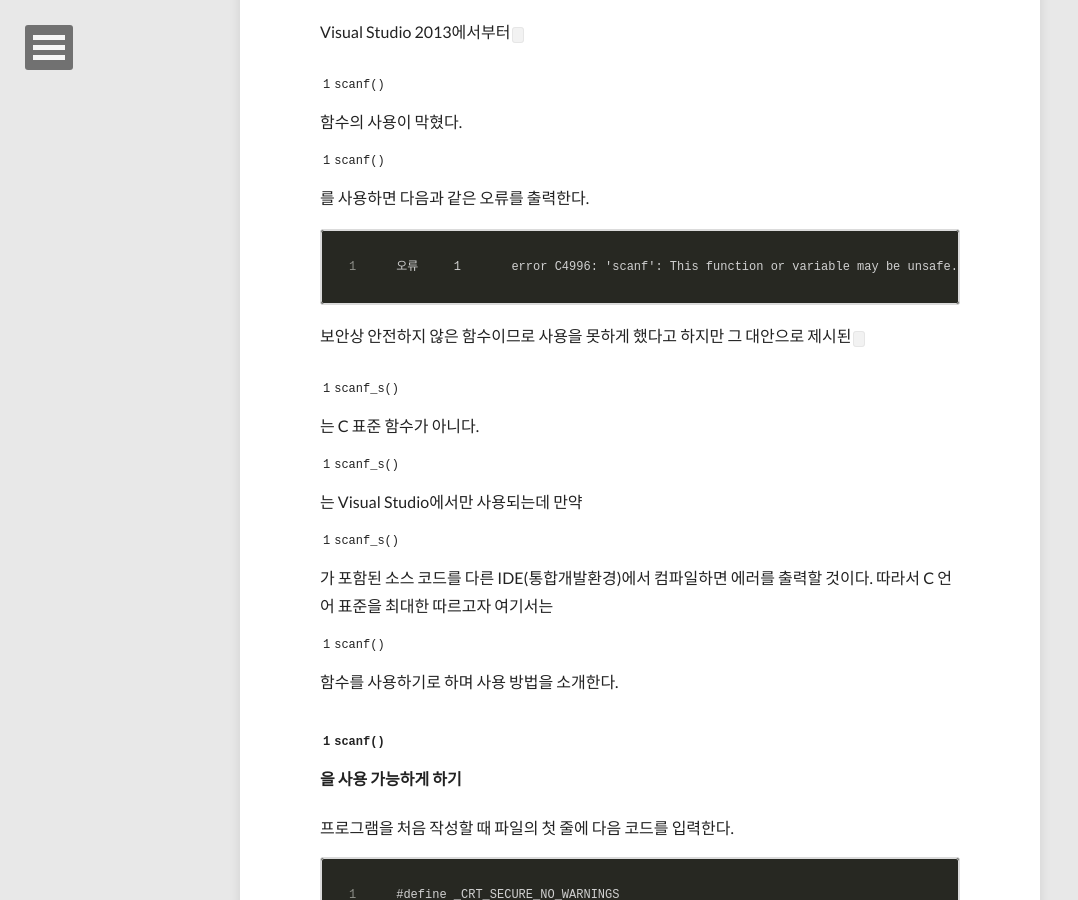
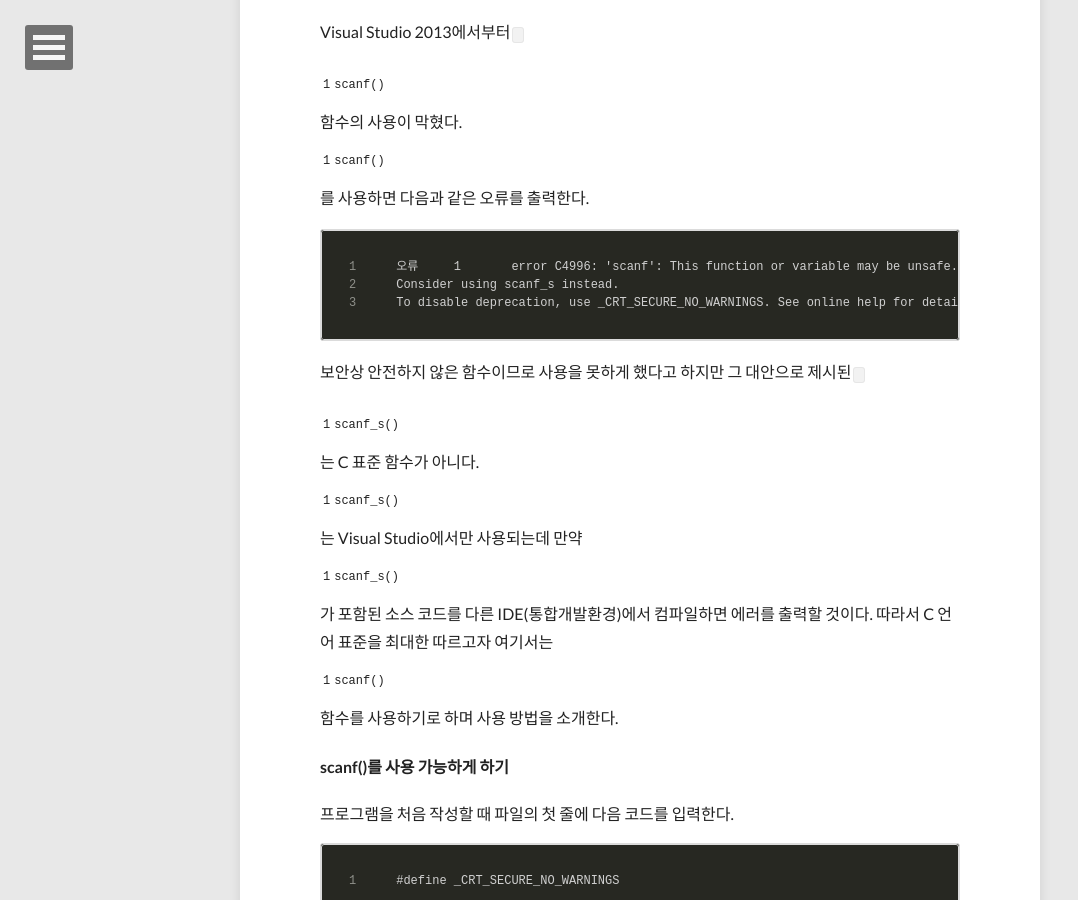
Before and after one commit to cra16/cra16.github.io, a Jekyll site: the page built from _posts/2014-07-02-1주차-C-언어-과제.md, in a window 1280 px wide and 900 px high, scrolled down 312 px. Shown: the whole window, without its empty margins (0-1078 px from the left). Built offline with Jekyll 4.4.1, drawn with Linux system fonts in a browser that asks for light colours; nearby versions of some CDN libraries; comment, search, counter and statistics services are not loaded.

Commit message:
Update post

````diff
--- a/_posts/2014-07-02-1주차-C-언어-과제.md
+++ b/_posts/2014-07-02-1주차-C-언어-과제.md
@@ -6,15 +6,17 @@ tags: C
 
 ### 시작하기 전에...
 
-Visual Studio 2013에서부터 ```scanf()``` 함수의 사용이 막혔다. ```scanf()``` 를 사용하면 다음과 같은 오류를 출력한다.
+Visual Studio 2013에서부터 ```scanf()``` 함수의 사용이 막혔다. ```scanf()```를 사용하면 다음과 같은 오류를 출력한다.
 
 ```
-오류	1	error C4996: 'scanf': This function or variable may be unsafe. Consider using scanf_s instead. To disable deprecation, use _CRT_SECURE_NO_WARNINGS. See online help for details.
+오류	1	error C4996: 'scanf': This function or variable may be unsafe.
+Consider using scanf_s instead.
+To disable deprecation, use _CRT_SECURE_NO_WARNINGS. See online help for details.
 ```
 
 보안상 안전하지 않은 함수이므로 사용을 못하게 했다고 하지만 그 대안으로 제시된 ```scanf_s()``` 는 C 표준 함수가 아니다. ```scanf_s()``` 는 Visual Studio에서만 사용되는데 만약 ```scanf_s()``` 가 포함된 소스 코드를 다른 IDE(통합개발환경)에서 컴파일하면 에러를 출력할 것이다. 따라서 C 언어 표준을 최대한 따르고자 여기서는 ```scanf()``` 함수를 사용하기로 하며 사용 방법을 소개한다.
 
-#### ```scanf()```을 사용 가능하게 하기
+#### scanf()를 사용 가능하게 하기
 
 프로그램을 처음 작성할 때 파일의 첫 줄에 다음 코드를 입력한다.
 
````
